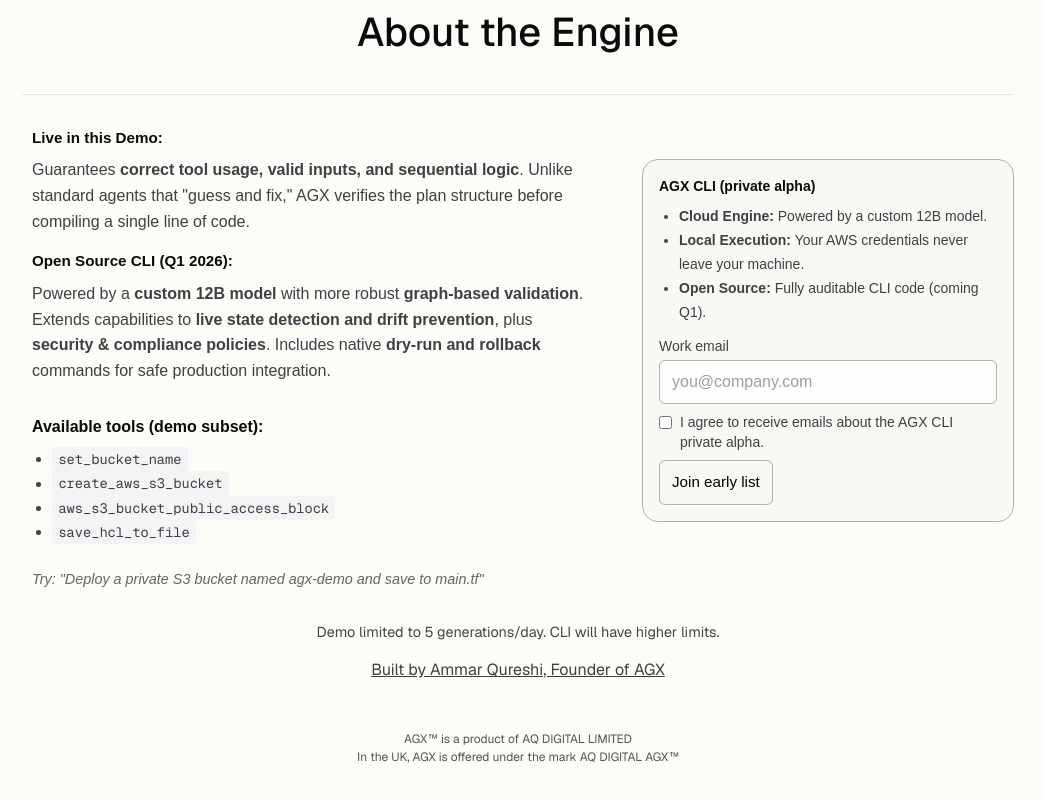
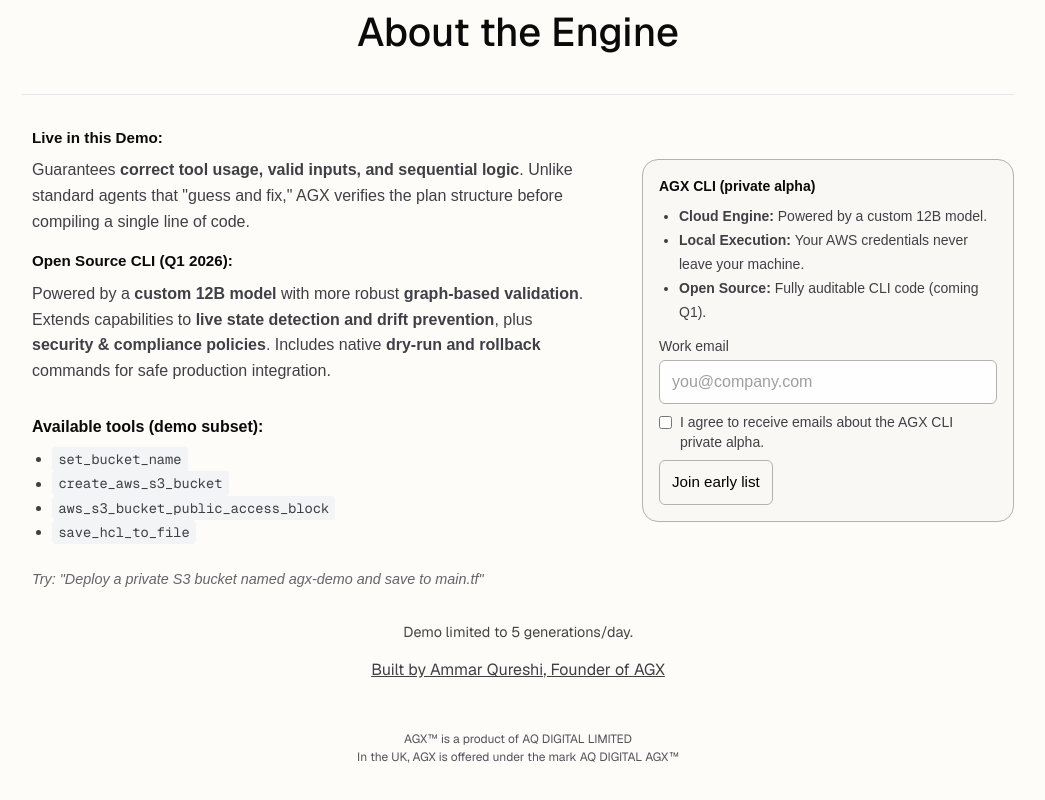
Before and after one commit to AmmarQuresh1/AGX, a Next.js app in the folder agx_frontend/: page / in a window 1280 px wide. Shown: the part 1128-1928 px from the top of the page, without its empty margins (122-1167 px from the left). Built offline with nearby package versions, Linux system fonts and the light colour scheme.

Commit message:
remove mention of CLI's limits

```diff
--- a/agx_frontend/app/page.tsx
+++ b/agx_frontend/app/page.tsx
@@ -358,7 +358,7 @@
 
         {/* Footer Section */}
         <p className="footer-blurb" style={{ fontSize: "0.9rem", marginTop: "2rem" }}>
-          Demo limited to 5 generations/day. CLI will have higher limits.
+          Demo limited to 5 generations/day.
         </p>
         <div style={{ textAlign: "center", marginTop: "0.5rem" }}>
           <a
```
